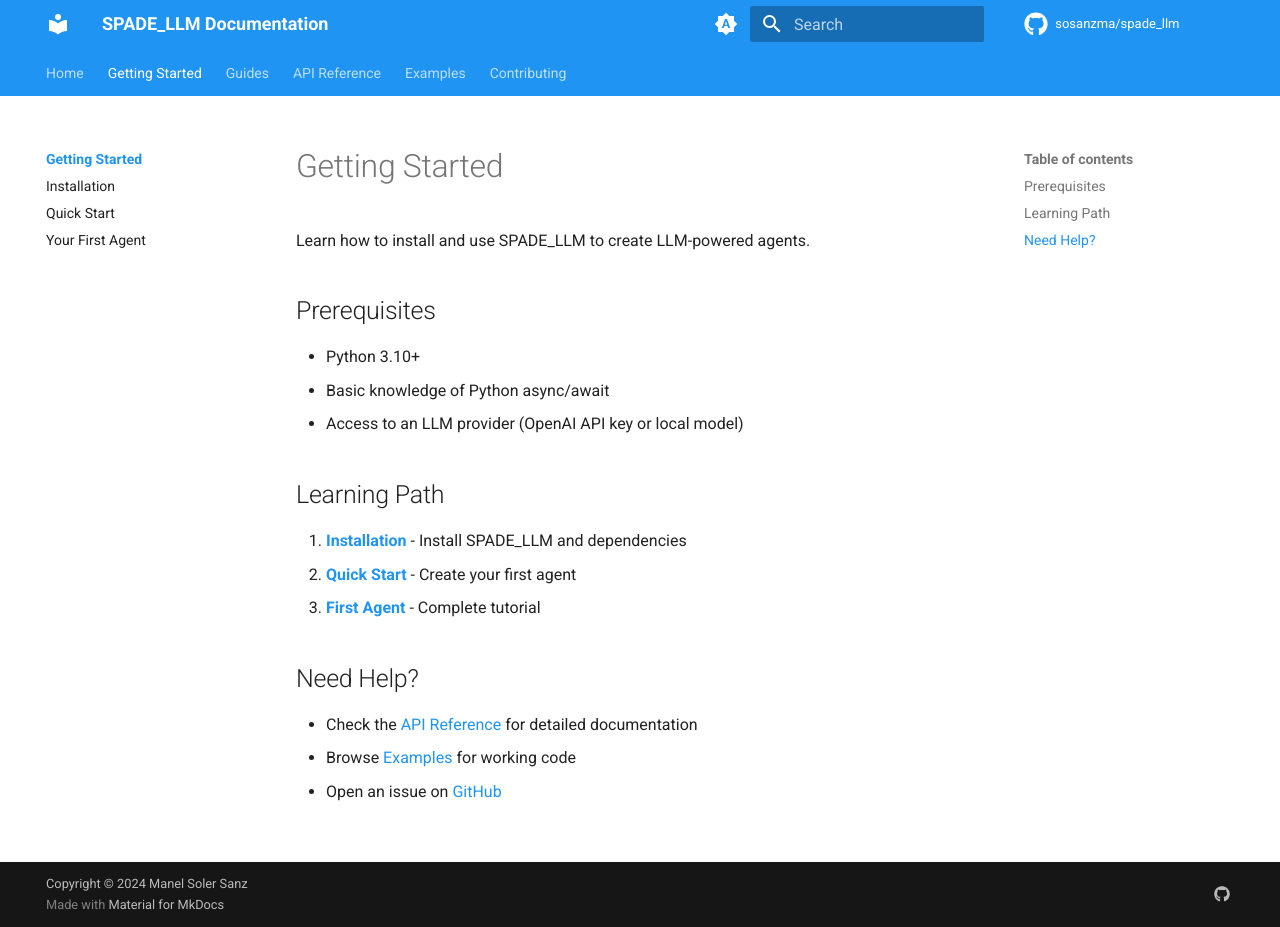
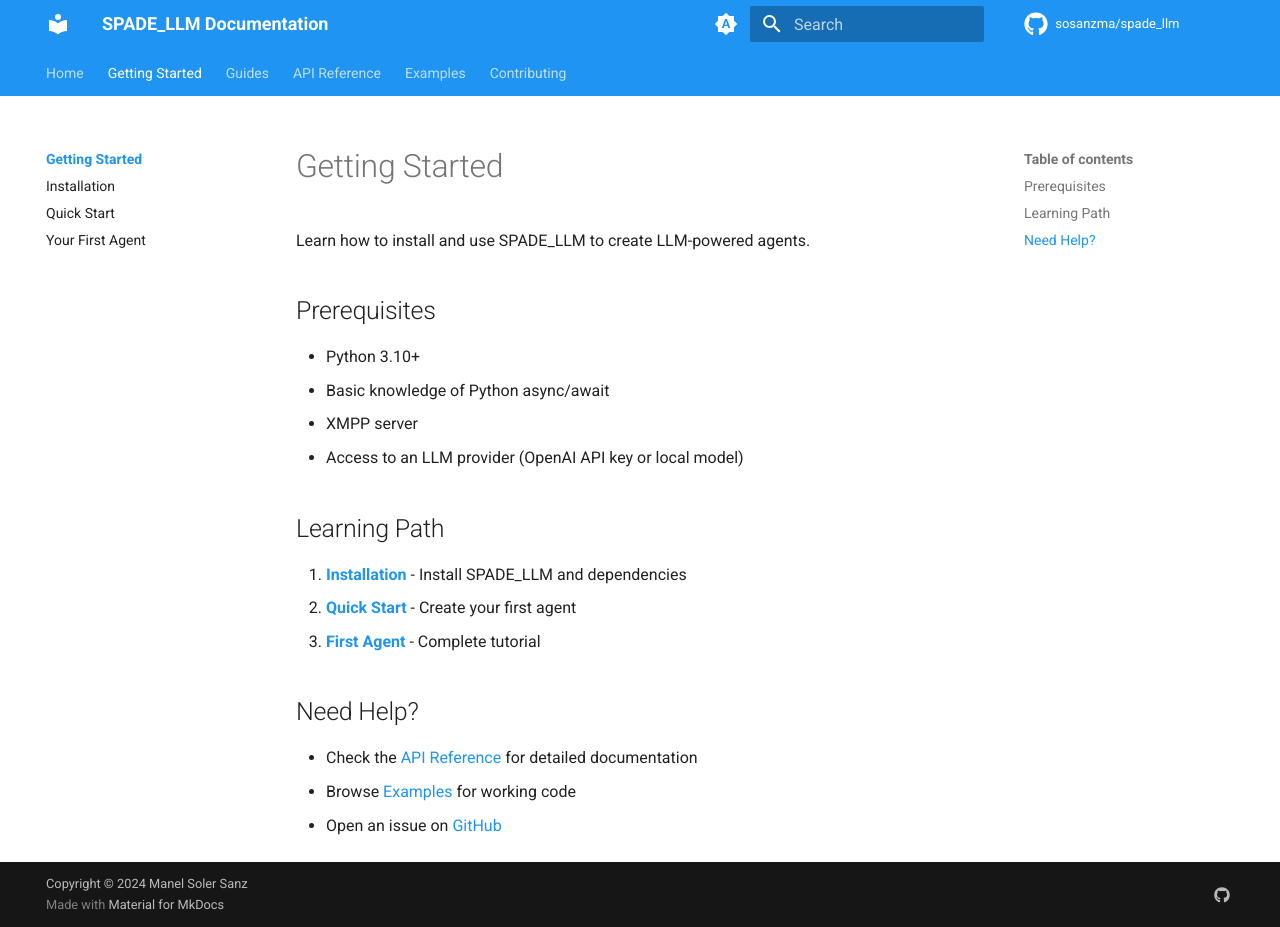
Before and after one commit to sosanzma/spade_llm, an MkDocs documentation site: the page built from docs/docs/getting-started/index.md, in a window 1280 px wide and 927 px high. Built offline with MkDocs 1.6.1 and Material for MkDocs 9.7.7, drawn with Linux system fonts in a browser that asks for light colours; comment, search, counter and statistics services are not loaded.

Commit message:
fix permision docs action

```diff
--- a/docs/docs/getting-started/index.md
+++ b/docs/docs/getting-started/index.md
@@ -6,6 +6,7 @@ Learn how to install and use SPADE_LLM to create LLM-powered agents.
 
 - Python 3.10+
 - Basic knowledge of Python async/await
+- XMPP server
 - Access to an LLM provider (OpenAI API key or local model)
 
 ## Learning Path
```
Also changed, not shown: 1 other file.
